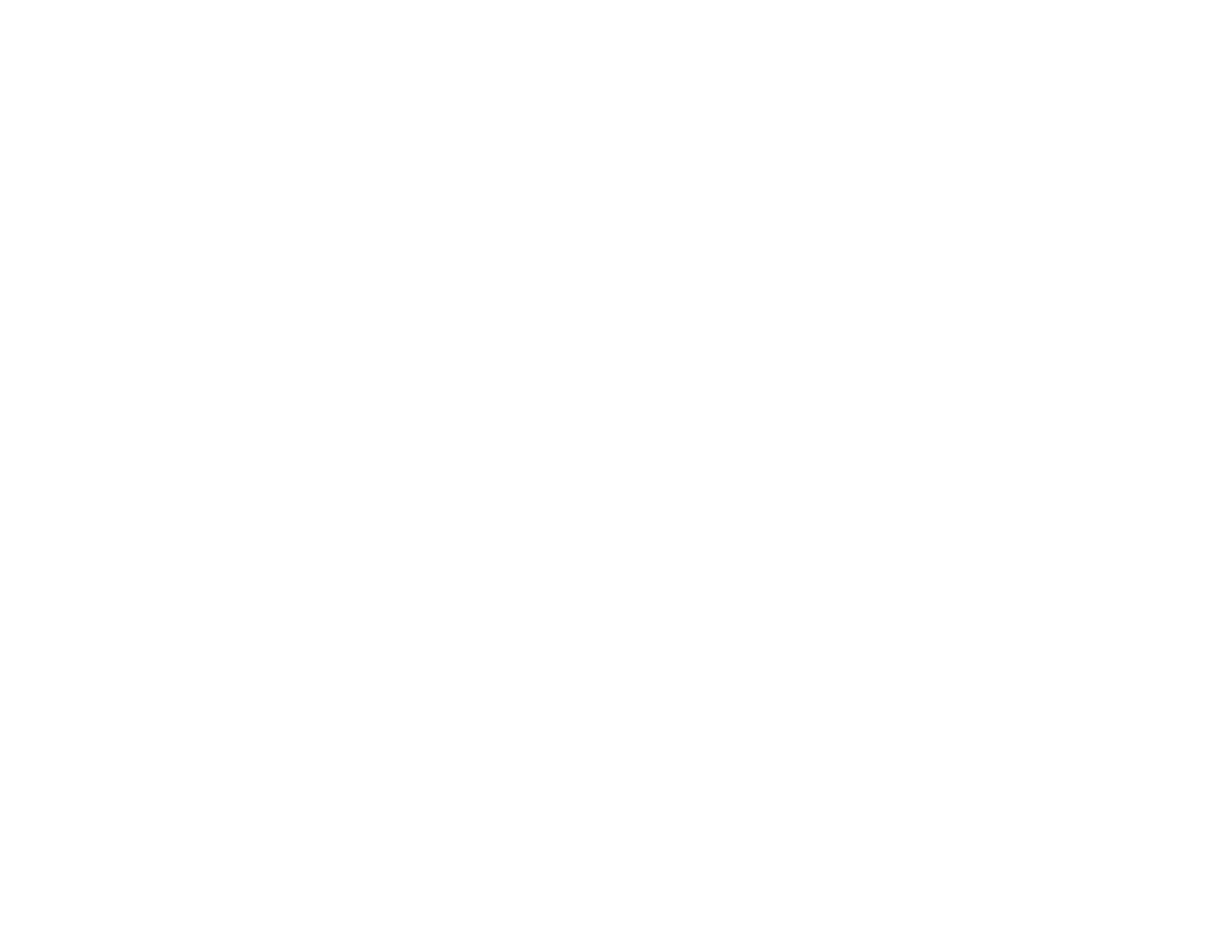
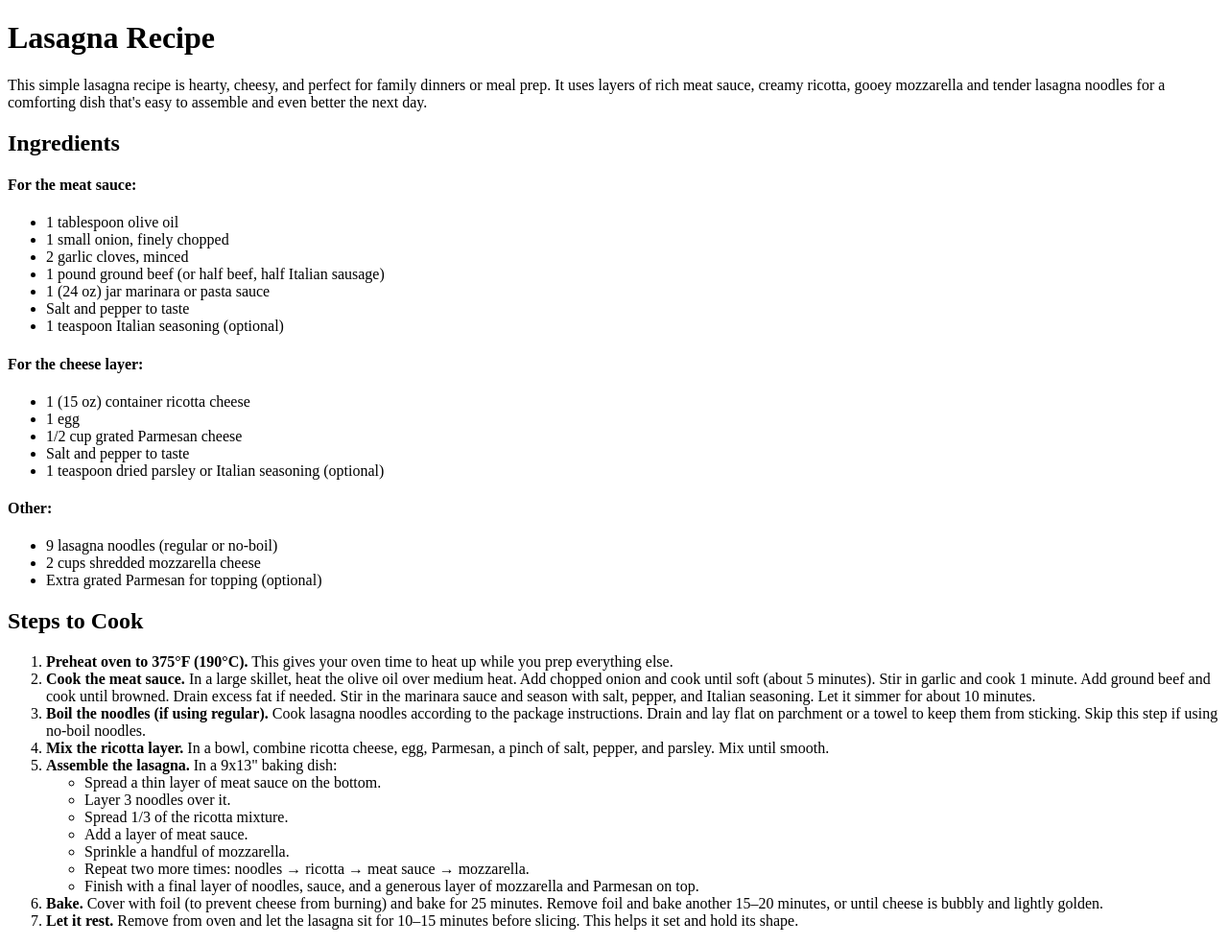
Before and after one commit to djpeck94/odin-recipes, a plain HTML site: page recipes/lasagna.html in a window 1280 px wide. Shown: the whole page at 96% size. Before the commit the page ends 800 px from the top, so only its background shows below. Drawn offline with Linux system fonts and the light colour scheme.

Commit message:
add lasagna recipe

```diff
--- a/recipes/lasagna.html
+++ b/recipes/lasagna.html
@@ -1,11 +1,97 @@
 <!DOCTYPE html>
 <html lang="en">
-<head>
-    <meta charset="UTF-8">
-    <meta name="viewport" content="width=device-width, initial-scale=1.0">
+  <head>
+    <meta charset="UTF-8" />
+    <meta name="viewport" content="width=device-width, initial-scale=1.0" />
     <title>Document</title>
-</head>
-<body>
-
-</body>
+  </head>
+  <body>
+    <h1>Lasagna Recipe</h1>
+    <p>
+      This simple lasagna recipe is hearty, cheesy, and perfect for family
+      dinners or meal prep. It uses layers of rich meat sauce, creamy ricotta,
+      gooey mozzarella and tender lasagna noodles for a comforting dish that's
+      easy to assemble and even better the next day.
+    </p>
+    <h2>Ingredients</h2>
+    <h4>For the meat sauce:</h4>
+    <ul>
+      <li>1 tablespoon olive oil</li>
+      <li>1 small onion, finely chopped</li>
+      <li>2 garlic cloves, minced</li>
+      <li>1 pound ground beef (or half beef, half Italian sausage)</li>
+      <li>1 (24 oz) jar marinara or pasta sauce</li>
+      <li>Salt and pepper to taste</li>
+      <li>1 teaspoon Italian seasoning (optional)</li>
+    </ul>
+    <h4>For the cheese layer:</h4>
+    <ul>
+      <li>1 (15 oz) container ricotta cheese</li>
+      <li>1 egg</li>
+      <li>1/2 cup grated Parmesan cheese</li>
+      <li>Salt and pepper to taste</li>
+      <li>1 teaspoon dried parsley or Italian seasoning (optional)</li>
+    </ul>
+    <h4>Other:</h4>
+    <ul>
+      <li>9 lasagna noodles (regular or no-boil)</li>
+      <li>2 cups shredded mozzarella cheese</li>
+      <li>Extra grated Parmesan for topping (optional)</li>
+    </ul>
+    <h2>Steps to Cook</h2>
+    <ol>
+      <li>
+        <strong>Preheat oven to 375°F (190°C).</strong>
+        This gives your oven time to heat up while you prep everything else.
+      </li>
+      <li>
+        <strong>Cook the meat sauce.</strong>
+        In a large skillet, heat the olive oil over medium heat. Add chopped
+        onion and cook until soft (about 5 minutes). Stir in garlic and cook 1
+        minute. Add ground beef and cook until browned. Drain excess fat if
+        needed. Stir in the marinara sauce and season with salt, pepper, and
+        Italian seasoning. Let it simmer for about 10 minutes.
+      </li>
+      <li>
+        <strong>Boil the noodles (if using regular).</strong>
+        Cook lasagna noodles according to the package instructions. Drain and
+        lay flat on parchment or a towel to keep them from sticking. Skip this
+        step if using no-boil noodles.
+      </li>
+      <li>
+        <strong>Mix the ricotta layer.</strong>
+        In a bowl, combine ricotta cheese, egg, Parmesan, a pinch of salt,
+        pepper, and parsley. Mix until smooth.
+      </li>
+      <li>
+        <strong>Assemble the lasagna.</strong>
+        In a 9x13" baking dish:
+        <ul>
+          <li>Spread a thin layer of meat sauce on the bottom.</li>
+          <li>Layer 3 noodles over it.</li>
+          <li>Spread 1/3 of the ricotta mixture.</li>
+          <li>Add a layer of meat sauce.</li>
+          <li>Sprinkle a handful of mozzarella.</li>
+          <li>
+            Repeat two more times: noodles → ricotta → meat sauce → mozzarella.
+          </li>
+          <li>
+            Finish with a final layer of noodles, sauce, and a generous layer of
+            mozzarella and Parmesan on top.
+          </li>
+        </ul>
+      </li>
+      <li>
+        <strong>Bake.</strong>
+        Cover with foil (to prevent cheese from burning) and bake for 25
+        minutes. Remove foil and bake another 15–20 minutes, or until cheese is
+        bubbly and lightly golden.
+      </li>
+      <li>
+        <strong>Let it rest.</strong>
+        Remove from oven and let the lasagna sit for 10–15 minutes before
+        slicing. This helps it set and hold its shape.
+      </li>
+    </ol>
+  </body>
 </html>
```
